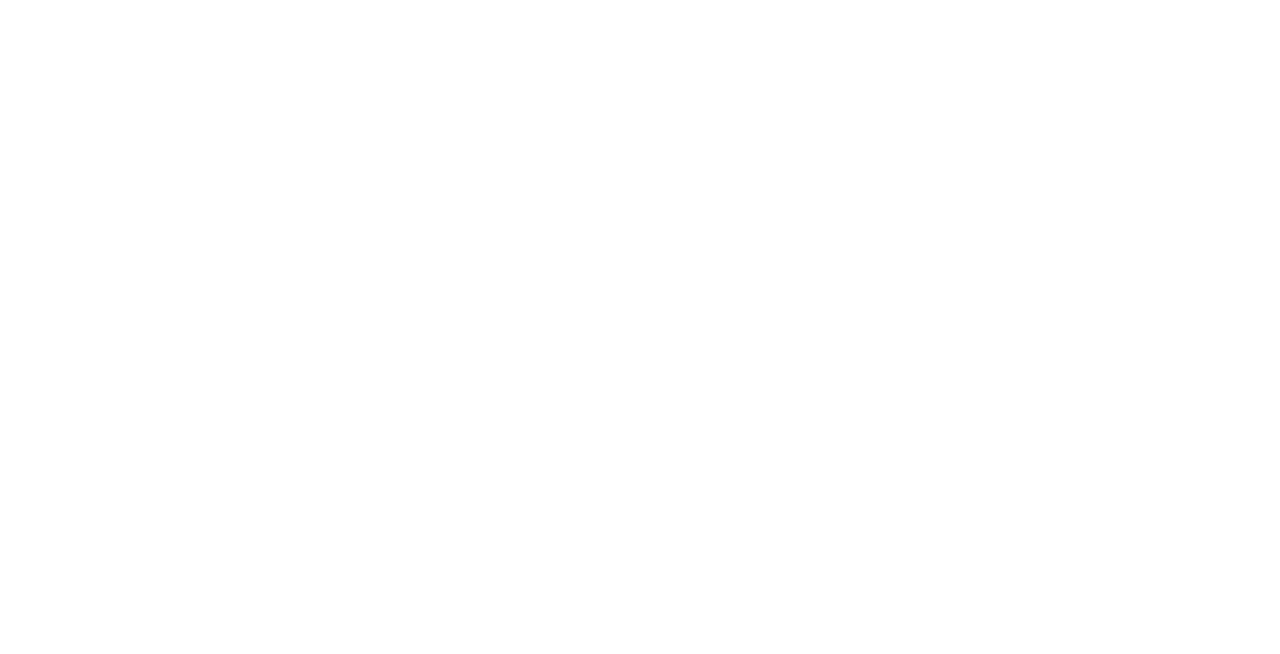
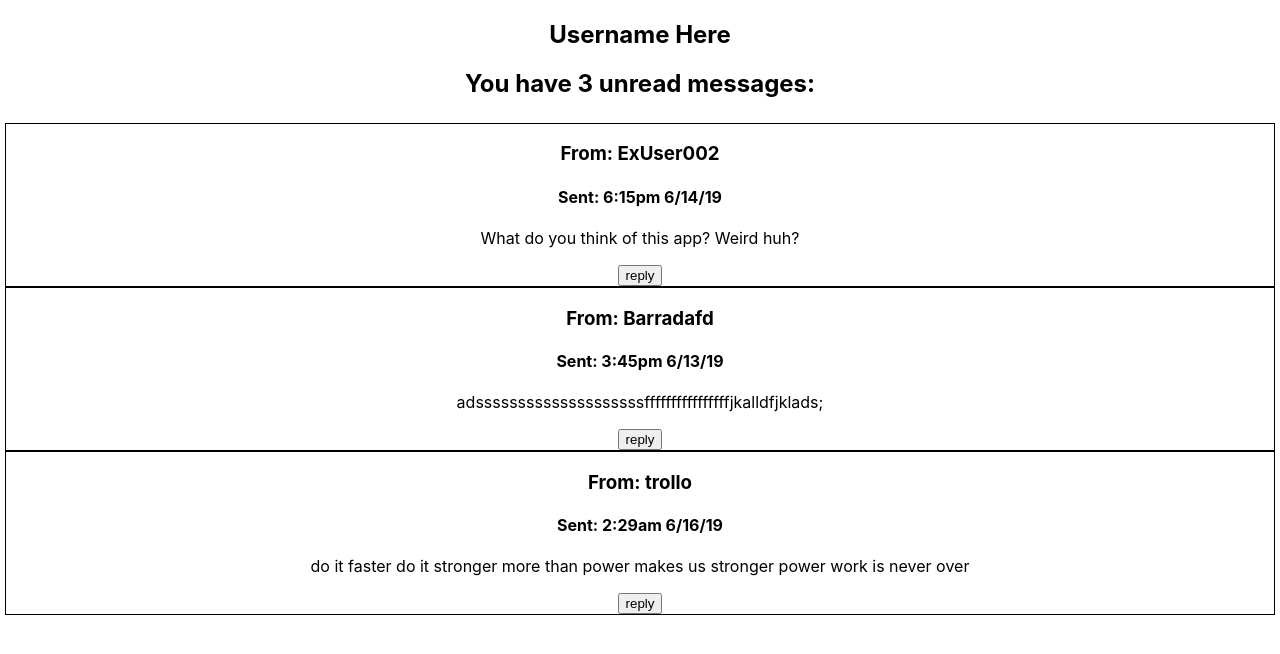
Before and after one commit to BrittniLudington/messenger, a React (Create React App) app: page /user/1 in a window 1280 px wide. Shown: the top 654 px of the page. Built offline with nearby package versions, Linux system fonts and the light colour scheme.

Commit message:
basic user page

```diff
--- a/src/App.js
+++ b/src/App.js
@@ -1,6 +1,7 @@
 import React from 'react';
 import {Switch, Route, Redirect} from 'react-router-dom';
 import loginsignup from './components/loginsignup';
+import userPage from './components/userpage';
 
 import './App.css';
 
@@ -8,7 +9,9 @@
   return (
     <div className="App">
       <Switch>
+      <Redirect exact from='/' to='/login'></Redirect>
       <Route path='/login' component={loginsignup}></Route>
+      <Route path="/user/:username" component={userPage}></Route>
       </Switch>
     </div>
   );
--- /dev/null
+++ b/src/components/userpage.js
@@ -0,0 +1,32 @@
+import React,{Component} from 'react';
+import '../style/userstyle.css';
+export default class userPage extends Component
+{
+    render()
+    {
+        return(<section aria-label="user page">
+        <h1>Username Here</h1>
+        <h2>You have 3 unread messages:</h2>
+        <ul aria-label = "example mail">
+            <li>
+                <h3>From: ExUser002</h3>
+                <h4>Sent: 6:15pm 6/14/19</h4>
+                <p>What do you think of this app? Weird huh?</p>
+                <button>reply</button>
+            </li>
+            <li>
+                    <h3>From: Barradafd</h3>
+                    <h4>Sent: 3:45pm 6/13/19</h4>
+                    <p>adssssssssssssssssssssffffffffffffffffjkalldfjklads;</p>
+                    <button>reply</button>
+            </li>
+            <li>
+                    <h3>From: trollo</h3>
+                    <h4>Sent: 2:29am 6/16/19</h4>
+                    <p>do it faster do it stronger more than power makes us stronger power work is never over</p>
+                    <button>reply</button>
+            </li>
+        </ul>
+        </section>);
+    }
+}
--- a/src/style/userstyle.css
+++ b/src/style/userstyle.css
@@ -1,6 +1,7 @@
 ul
 {
     list-style: none;
+    padding:5px;
 }
 
 li
```
